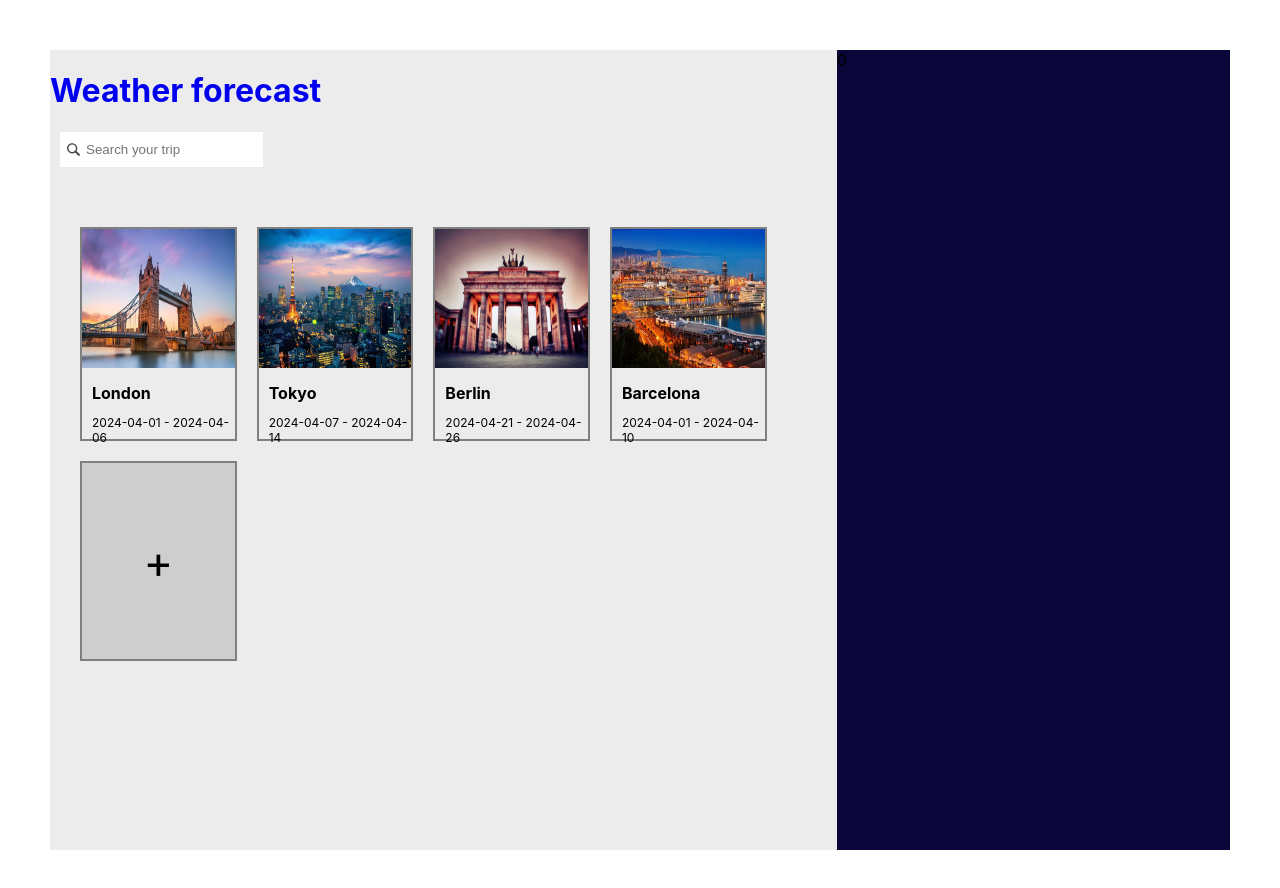
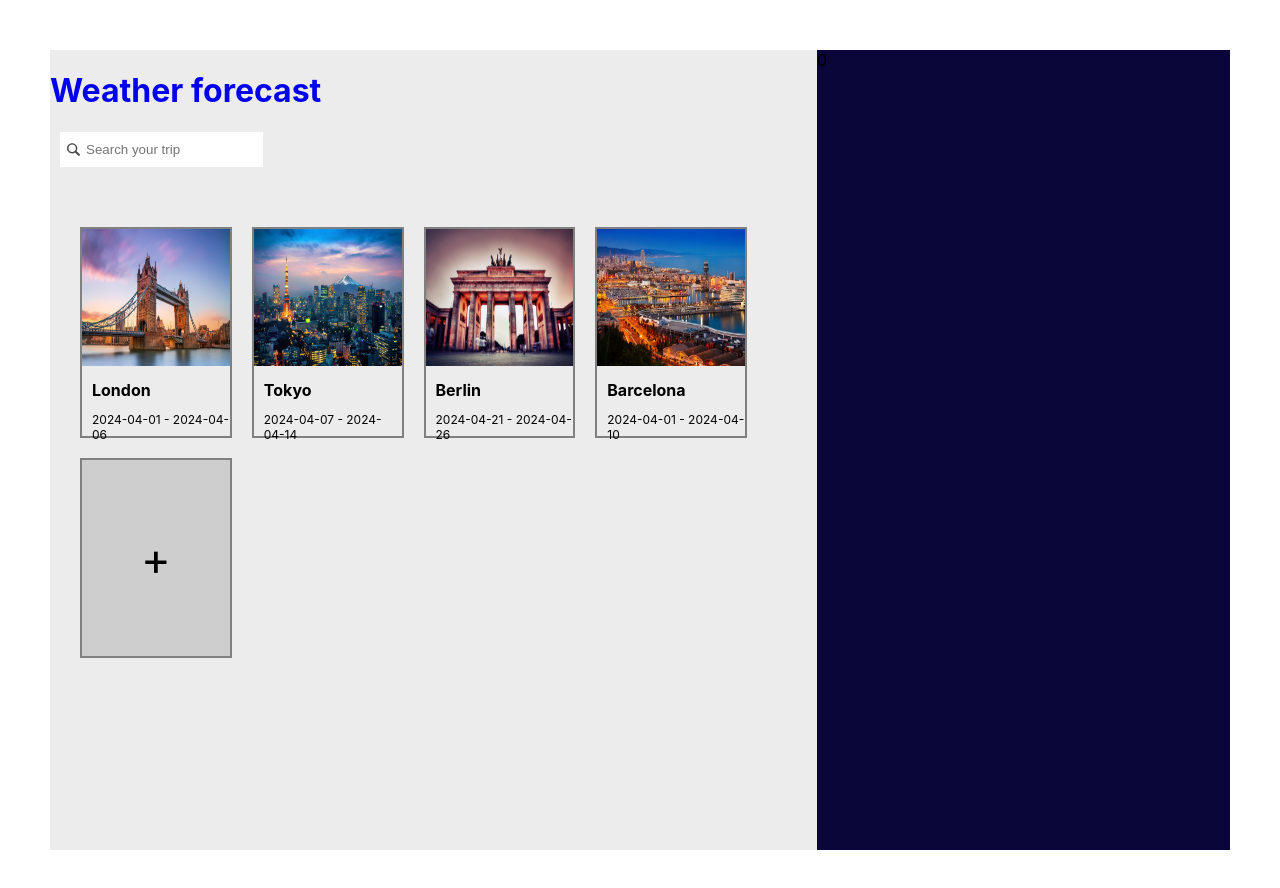
Before and after one commit to AndriiSokyrko/trip-app-reenbit_v1, a React (Create React App) app: page / in a window 1280 px wide. Shown: the top 888 px of the page. Built offline with nearby package versions, Linux system fonts and the light colour scheme.

Commit message:
CHange css the timer in the main component

```diff
--- a/src/App.scss
+++ b/src/App.scss
@@ -1,8 +1,9 @@
 body{
   margin: 0;
   padding: 0;
+  box-sizing: border-box;
   *, *:before,*:after{
-    box-sizing: border-box;
+    box-sizing: inherit;
   }
 
 }
@@ -16,7 +17,7 @@ body{
   .main {
     width: 100%;
     display: grid;
-    grid-template-columns: 2fr 1fr;
+    grid-template-columns: 65% 35%;
 
     .main_content {
 
@@ -37,6 +38,9 @@ body{
     }
 
     .main_aside {
+      display: flex;
+      flex-direction: column;
+      width: 100%;
       background: #0a0639 ;
     }
   }
--- a/src/components/CardTodayWeather/CardTodayWeather.scss
+++ b/src/components/CardTodayWeather/CardTodayWeather.scss
@@ -1,13 +1,25 @@
-.section_weather{
+.section_weather {
   display: flex;
   flex-direction: column;
   margin: 50px 50px;
   color: white;
+  box-sizing: border-box;
 
   .section_weather--content {
-      display: flex;
-        font-size: 42px;
-      line-height: 32px;
+    width: 100%;
+    display: flex;
+    grid-template-columns: 40% 60%;
+
+    font-size: 42px;
+    line-height: 32px;
+
+    image {
+      width: 100%;
     }
 
+    .section_weather--content--temperature {
+      width: 100%;
+    }
+  }
+
 }
--- a/src/data/cities.js
+++ b/src/data/cities.js
@@ -52,7 +52,7 @@ const cities = [
         image: "barcelona.jpg",
     },
 ]
-const token_old = 'TR9V49QVZMVNT4E55PNC8N2MM'
-const token = 'T26657FL2BFMUDQZEZ4YNMRA3'
+const token = 'TR9V49QVZMVNT4E55PNC8N2MM'
+const token_ol = 'T26657FL2BFMUDQZEZ4YNMRA3'
 const pathToWeather = 'https://weather.visualcrossing.com/VisualCrossingWebServices/rest/services/timeline/'
 export {cities,tripsInit,token, pathToWeather}
```
